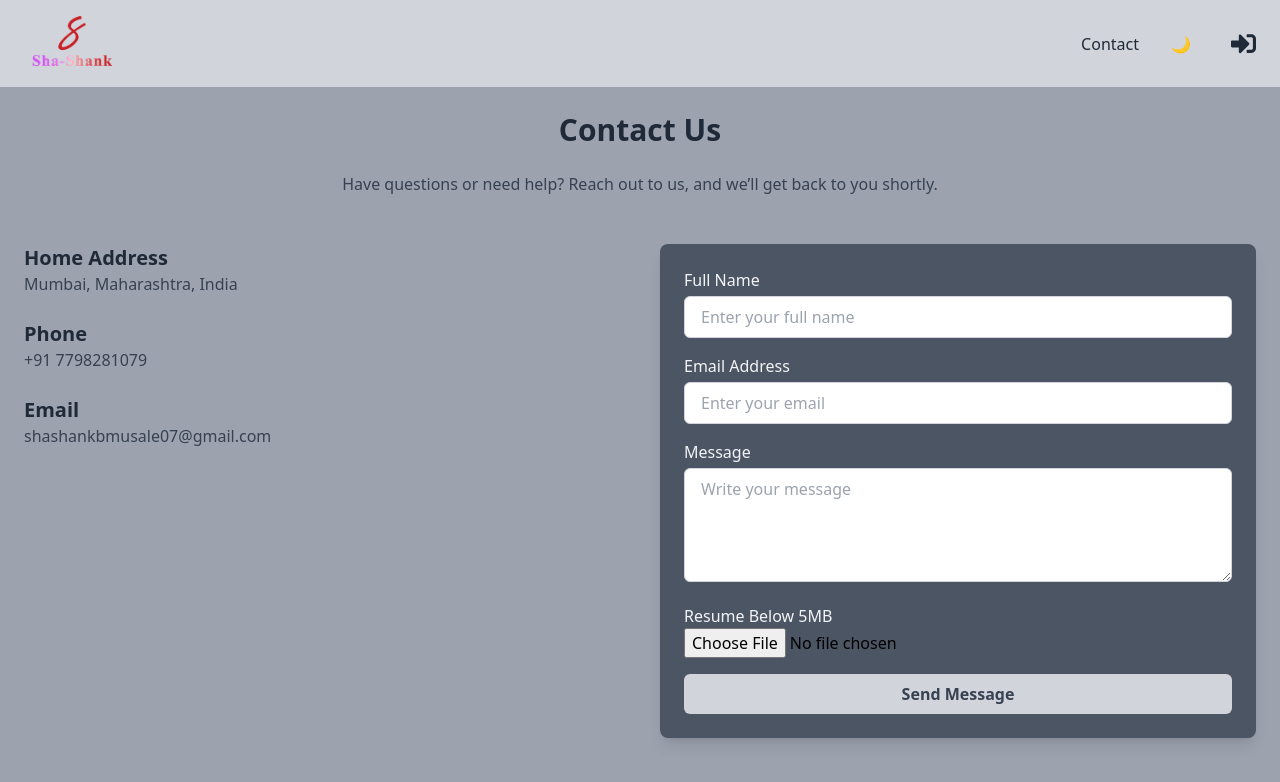
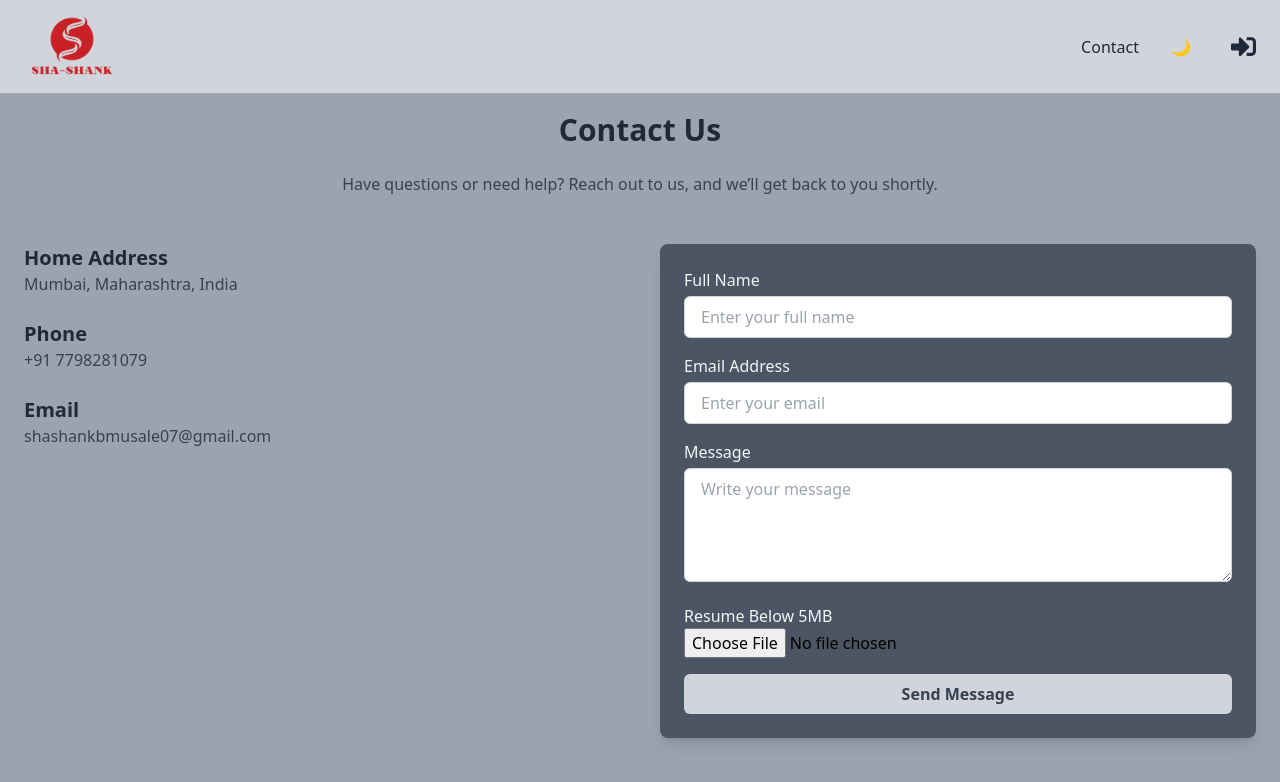
Before and after one commit to 779828/Demo-Site, a React (Vite) app: page /contact in a window 1280 px wide. Shown: the top 782 px of the page. Built offline with nearby package versions, Linux system fonts and the light colour scheme.

Commit message:
upd logo

```diff
--- a/src/components/Header.jsx
+++ b/src/components/Header.jsx
@@ -7,7 +7,8 @@ import { auth } from "../utils/firebase";
 import { FiLogOut } from "react-icons/fi";
 import { FaUserPlus, FaSignInAlt, FaSignOutAlt } from "react-icons/fa";
 import { toast } from "react-toastify";
-import logo from "../assets/Logo.png";
+import logo1 from "../assets/Logo1.png";
+import logo2 from "../assets/Logo2.png";
 
 const Header = ({ isSignInForm, toggleSignInForm }) => {
   const dispatch = useDispatch();
@@ -79,7 +80,16 @@ const Header = ({ isSignInForm, toggleSignInForm }) => {
       >
         <div className="text-xl font-bold dark:bg-gradient-to-r dark:from-purple-400 dark:via-pink-500 dark:to-red-500 dark:bg-clip-text dark:text-transparent bg-gradient-to-r from-purple-400 via-pink-500 to-red-500 bg-clip-text text-transparent">
           <Link to={user ? "/main" : "/login"} className="cursor-pointer">
-            <img src={logo} alt="Logo" className="ml-4 w-20 h-auto" />
+            <img
+              src={logo1}
+              alt="Logo"
+              className="ml-4 w-20 h-auto dark:hidden"
+            />
+            <img
+              src={logo2}
+              alt="Logo"
+              className="ml-4 w-20 h-auto hidden dark:block"
+            />
           </Link>
         </div>
         <ul className="flex items-center space-x-6">
```
Also changed, not shown: src/assets/logo1.png (added), src/assets/logo2.png (added).
